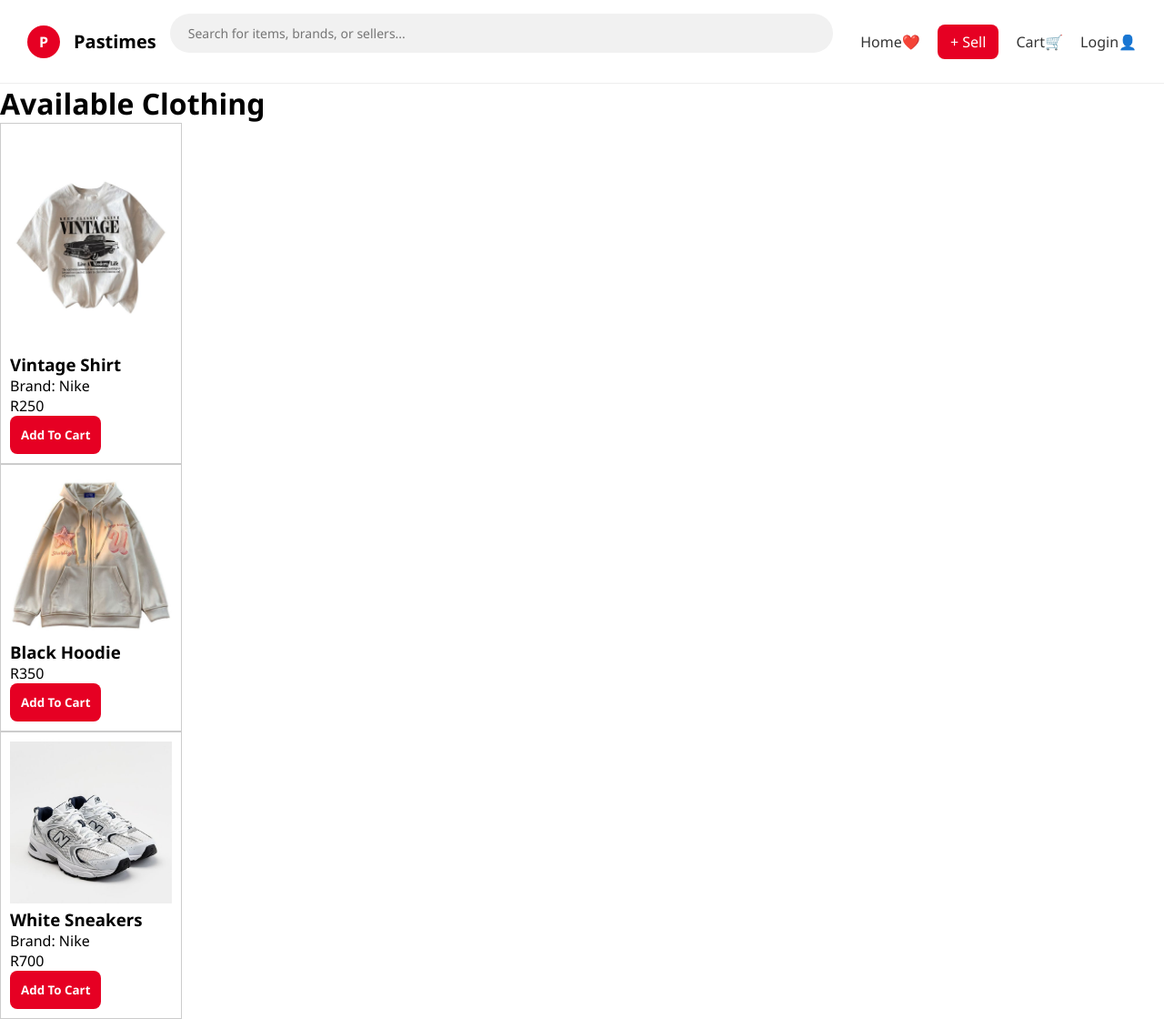
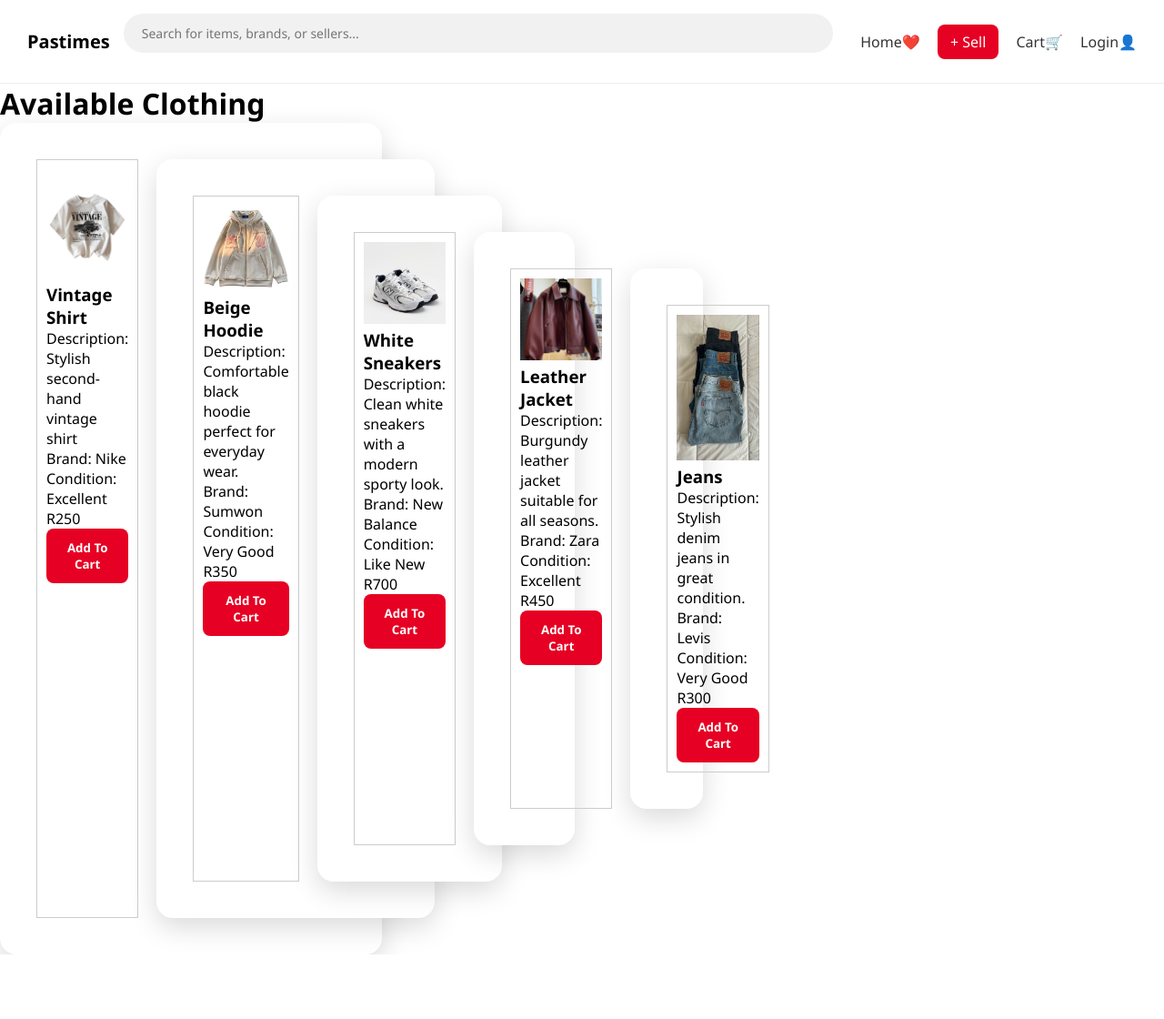
Before and after one commit to nnicolemkhari-creator/Pastimes, a PHP site: page /products.php in a window 1280 px wide. Shown: the whole page at 91% size. After the commit the page ends 1049 px from the top, so only its background shows below. Run offline with PHP 8.4, Linux system fonts and the light colour scheme.

Commit message:
updated products page and product details

```diff
--- a/products.php
+++ b/products.php
@@ -29,7 +29,6 @@
 
 <!-- NAVBAR -->
 <header class="navbar">
-    <div class="logo">P</div>
     <h2 class="brand">Pastimes</h2>
 
     <input type="text" placeholder="Search for items, brands, or sellers..." class="search">
@@ -44,6 +43,7 @@
 
 <h1>Available Clothing</h1>
 
+<div class="container">
 <div class="product">
 
     <a href="productDetails.php?id=1">
@@ -52,7 +52,11 @@
 
         <h3>Vintage Shirt</h3>
 
+        <p>Description: Stylish second-hand vintage shirt</p>
+
         <p>Brand: Nike</p>
+
+        <p>Condition: Excellent </p>
 
         <p>R250</p>
 
@@ -62,13 +66,20 @@
 
 </div>
 
+<div class="container">
 <div class="product">
 
     <a href="productDetails.php?id=2">
 
         <img src="images/hoodie1.jpg">
 
-        <h3>Black Hoodie</h3>
+        <h3>Beige Hoodie</h3>
+
+        <p> Description: Comfortable black hoodie perfect for everyday wear.</p>
+
+        <p>Brand: Sumwon</p>
+
+        <p>Condition: Very Good </p>
 
         <p>R350</p>
 
@@ -78,6 +89,7 @@
 
 </div>
 
+<div class="container">
 <div class="product">
 
     <a href="productDetails.php?id=3">
@@ -86,14 +98,65 @@
 
         <h3>White Sneakers</h3>
 
-        <p>Brand: Nike</p>
+        <p> Description: Clean white sneakers with a modern sporty look.</p>
+
+        <p>Brand: New Balance </p>
+
+        <p>Condition: Like New </p>
 
         <p>R700</p>
 
     </a>
 
     <button>Add To Cart</button>
+
 </div>
+
+<div class="container">
+<div class="product">
+
+    <a href="productDetails.php?id=4">
+
+        <img src="images/jacket1.jpg">
+
+        <h3>Leather Jacket</h3>
+
+        <p> Description: Burgundy leather jacket suitable for all seasons.</p>
+
+        <p>Brand: Zara </p>
+
+        <p>Condition: Excellent </p>
+
+        <p>R450</p>
+
+    </a>
+
+    <button>Add To Cart</button>
+</div>
+
+<div class="container">
+<div class="product">
+
+    <a href="productDetails.php?id=5">
+
+        <img src="images/jeans1.jpg">
+
+        <h3>Jeans</h3>
+
+        <p> Description: Stylish denim jeans in great condition.</p>
+
+        <p>Brand: Levis </p>
+
+        <p>Condition: Very Good </p>
+
+        <p>R300</p>
+
+    </a>
+
+    <button>Add To Cart</button>
+</div>
+
+
 
 </div>
 
```
Also changed, not shown: sellItem.php (added).
